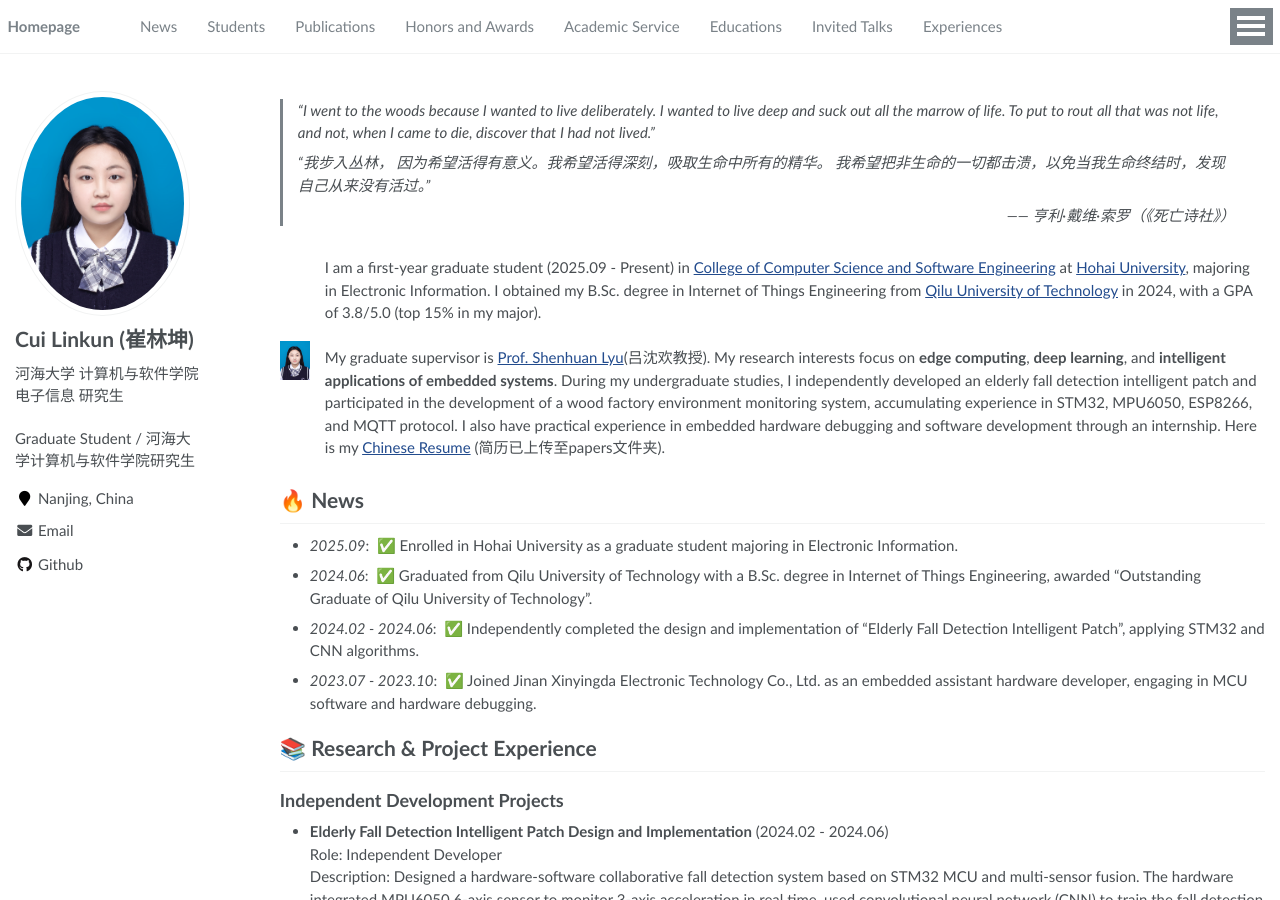
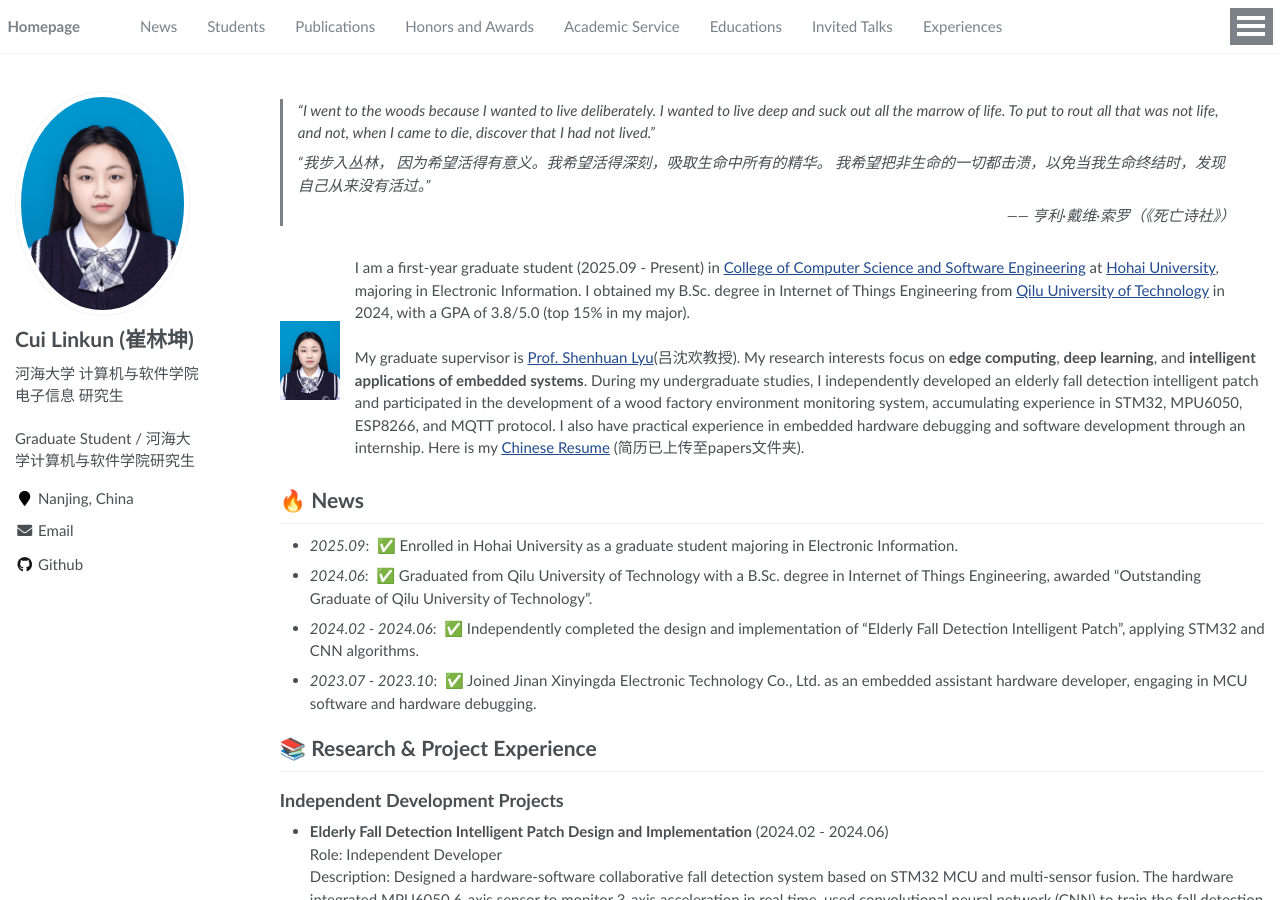
Before and after one commit to CuiLinkun/CuiLinkun.github.io, a Jekyll site: the page built from _pages/about.md, in a window 1280 px wide and 900 px high. Built offline with Jekyll 4.4.1, drawn with Linux system fonts in a browser that asks for light colours.

Commit message:
Update about.md

```diff
--- a/_pages/about.md
+++ b/_pages/about.md
@@ -18,7 +18,7 @@
 
 <body>
 
- <div style="display: flex; align-items: center; gap: 15px; margin: 10px 0;">      <div style="width: 30px; height: 40px;">         <img src="../images/cuilinkun-avatar.png" alt="Cui Linkun Avatar" width="100%" height="100%" object-fit="cover">     </div>          <div style="flex: 1;">
+ <div style="display: flex; align-items: center; gap: 15px; margin: 10px 0;">      <div style="width: 60px; height: 80px;">         <img src="../images/cuilinkun-avatar.png" alt="Cui Linkun Avatar" width="100%" height="100%" object-fit="cover">     </div>          <div style="flex: 1;">
 
  <p>I am a first-year graduate student (2025.09 - Present) in <a href='https://cies.hhu.edu.cn/'>College of Computer Science and Software Engineering</a> at <a href='https://www.hhu.edu.cn/'>Hohai University</a>, majoring in Electronic Information. I obtained my B.Sc. degree in Internet of Things Engineering from <a href='https://www.qlu.edu.cn/'>Qilu University of Technology</a> in 2024, with a GPA of 3.8/5.0 (top 15% in my major).<br><br>         My graduate supervisor is <a href='https://lyushenhuan.github.io/' target='_blank'>Prof. Shenhuan Lyu</a>(吕沈欢教授). My research interests focus on <b>edge computing</b>, <b>deep learning</b>, and <b>intelligent applications of embedded systems</b>. During my undergraduate studies, I independently developed an elderly fall detection intelligent patch and participated in the development of a wood factory environment monitoring system, accumulating experience in STM32, MPU6050, ESP8266, and MQTT protocol. I also have practical experience in embedded hardware debugging and software development through an internship. Here is my <a href='../papers/cuilinkun_cv.pdf'>Chinese Resume</a> (简历已上传至papers文件夹).         </p>     </div> </div>
 
```
